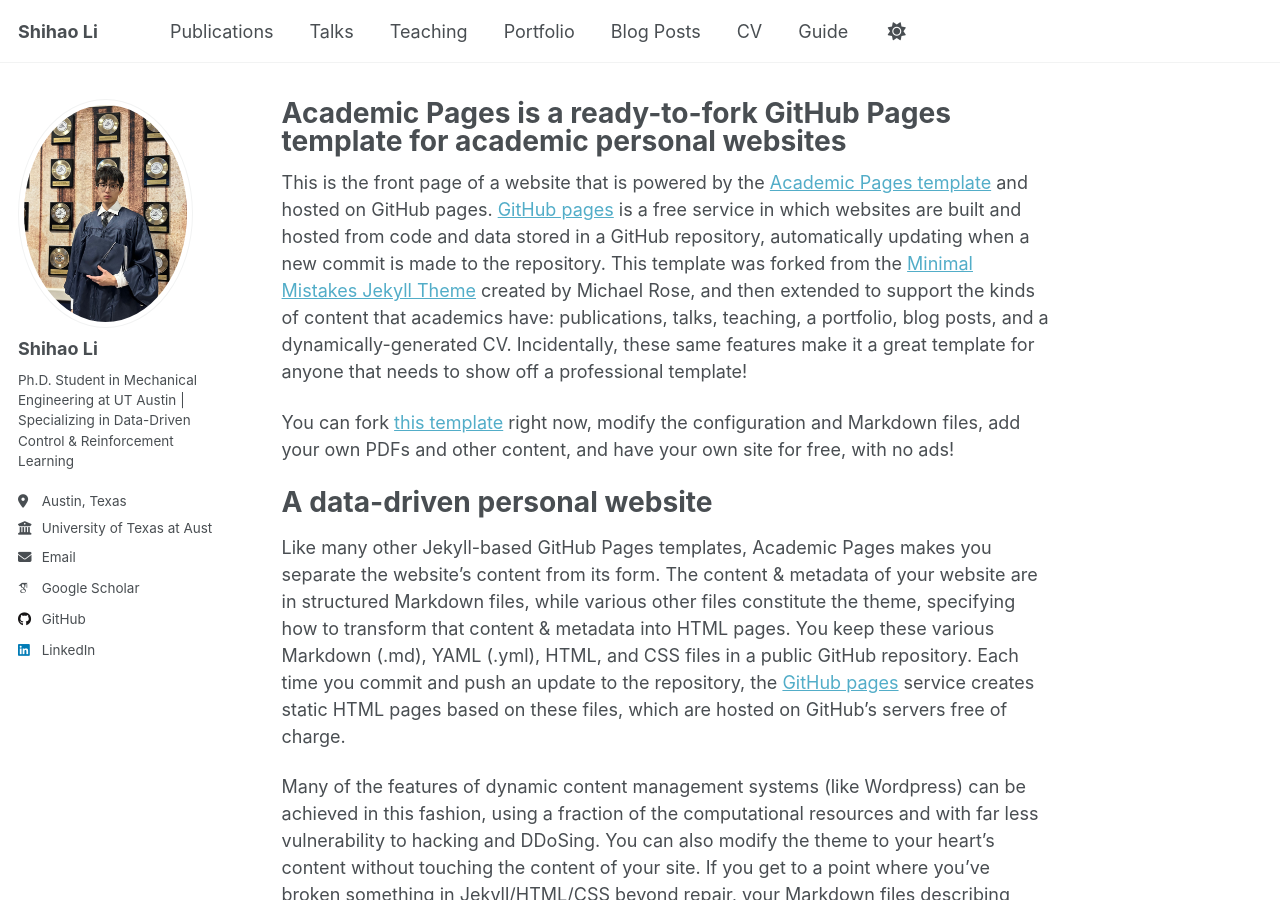
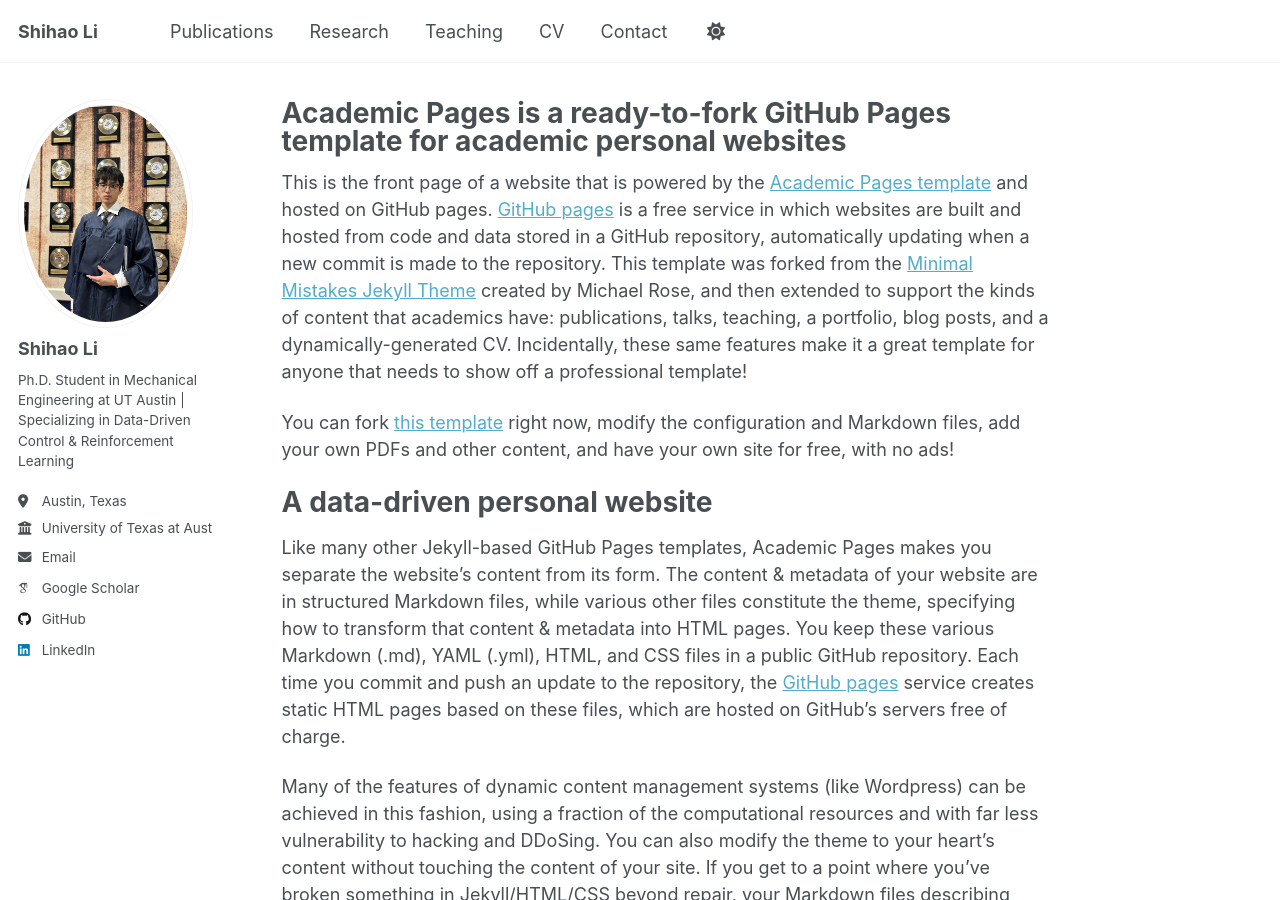
Before and after one commit to SheeHow/shihaoli.github.io, a Jekyll site: the page built from _pages/about.md, in a window 1280 px wide and 900 px high. Built offline with Jekyll 4.4.1, drawn with Linux system fonts in a browser that asks for light colours; some web fonts are replaced; a script that is not in the unit is left out.

Commit message:
Update navigation.yml

```diff
--- a/_data/navigation.yml
+++ b/_data/navigation.yml
@@ -11,23 +11,24 @@ main:
   - title: "Publications"
     url: /publications/
 
-  - title: "Talks"
-    url: /talks/
+  - title: "Research"
+    url: /portfolio/
 
   - title: "Teaching"
     url: /teaching/
 
-  - title: "Portfolio"
-    url: /portfolio/
-
-  - title: "Blog Posts"
-    url: /year-archive/
-
   - title: "CV"
     url: /cv/
 
+  - title: "Contact"
+    url: /contact/
+
+  # Optional sections - uncomment if needed later:
+  # - title: "Talks"
+  #   url: /talks/
+
+  # - title: "Blog Posts"
+  #   url: /year-archive/
+
   # - title: "CV"
   #   url: /cv-json/
-
-  - title: "Guide"
-    url: /markdown/
```
